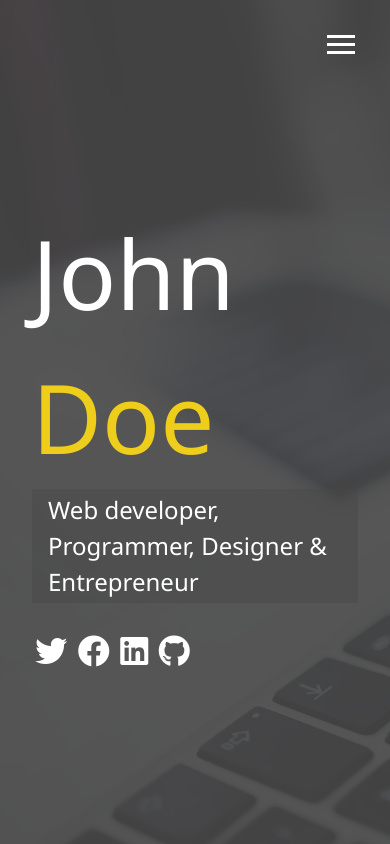
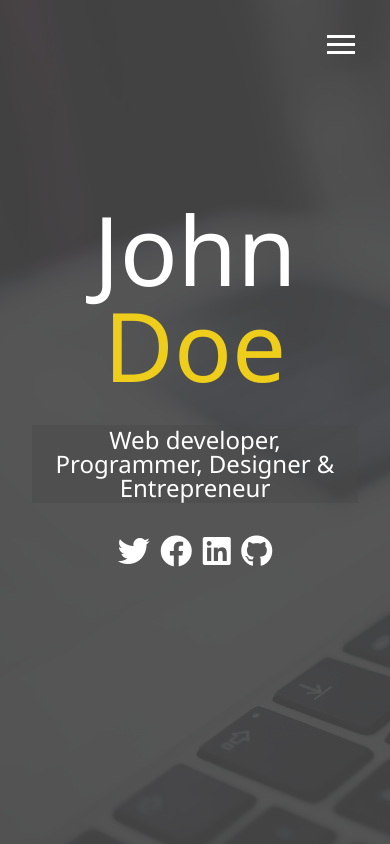
Before and after one commit to charleshugochg/modern_portfolio, a website: page dist/index.html in a window 390 px wide. Drawn offline with Linux system fonts and the light colour scheme.

Commit message:
Add media queries and made main and nav responsive

```diff
--- a/scss/_config.scss
+++ b/scss/_config.scss
@@ -28,3 +28,28 @@ $background-opacity: 0.9;
         }
     }
 }
+
+// Media queries maxins
+@mixin mediaSm {
+    @media screen and (max-width: 500px) {
+        @content
+    }
+}
+
+@mixin mediaMd {
+    @media screen and (max-width: 786px) {
+        @content
+    }
+}
+
+@mixin mediaLg {
+    @media screen and (min-width: 787px) and (max-width: 1170px) {
+        @content
+    }
+}
+
+@mixin mediaXl {
+    @media screen and (min-width: 1171px) {
+        @content
+    }
+}
--- a/scss/_menu.scss
+++ b/scss/_menu.scss
@@ -102,6 +102,10 @@
         &.show {
             transform: translate3d(0, 0, 0);
         }
+
+        &.current > a {
+            color: $secondary-color;
+        }
     }
 
     .menu-link {
@@ -115,10 +119,6 @@
         text-decoration: none;
         @include easeOut;
 
-        &.selected {
-            color: $secondary-color;
-        }
-
         &:hover {
             color: $secondary-color;
         }
--- /dev/null
+++ b/scss/_mobile.scss
@@ -0,0 +1,53 @@
+// For Wide screems
+@include mediaXl {
+
+}
+
+// For Desktops and Laptops
+@include mediaLg {
+
+}
+
+// For Tablet and small laptops
+@include mediaMd {
+    main#home h1 {
+        margin-top: 15vh;
+    }
+
+    .menu-branding,
+    .menu-nav {
+        float: none;
+        width: 100%;
+        min-height: 0;
+    }
+
+    .menu-branding {
+        height: 25vh;
+        transform: translate3d(-100%,0,0);
+
+        .portrait {
+            background: url(../img/portrait_small.jpg);
+            width: 150px;
+            height: 150px;
+        }
+    }
+
+    .menu-nav {
+        height: 75vh;
+        transform: translate3d(100%,0,0);
+        font-size: 24px;
+    }
+}
+
+// For Smartphones
+@include mediaSm {
+    main#home {
+        align-items: center;
+        text-align: center;
+        line-height: 1;
+
+        h1 {
+            margin-bottom: 2rem;
+        }
+    }
+}
--- a/scss/main.scss
+++ b/scss/main.scss
@@ -1,5 +1,6 @@
 @import 'config';
 @import 'menu';
+@import 'mobile';
 
 * {
     box-sizing: border-box;
@@ -13,6 +14,7 @@ body {
     height: 100%;
     font-family: 'Segoe UI', Tahoma, Geneva, Verdana, sans-serif;
     line-height: 1.5;
+    overflow: hidden;
 }
 
 h1,h2,h3{
```
Also changed, not shown: dist/css/main.css, dist/index.html.
